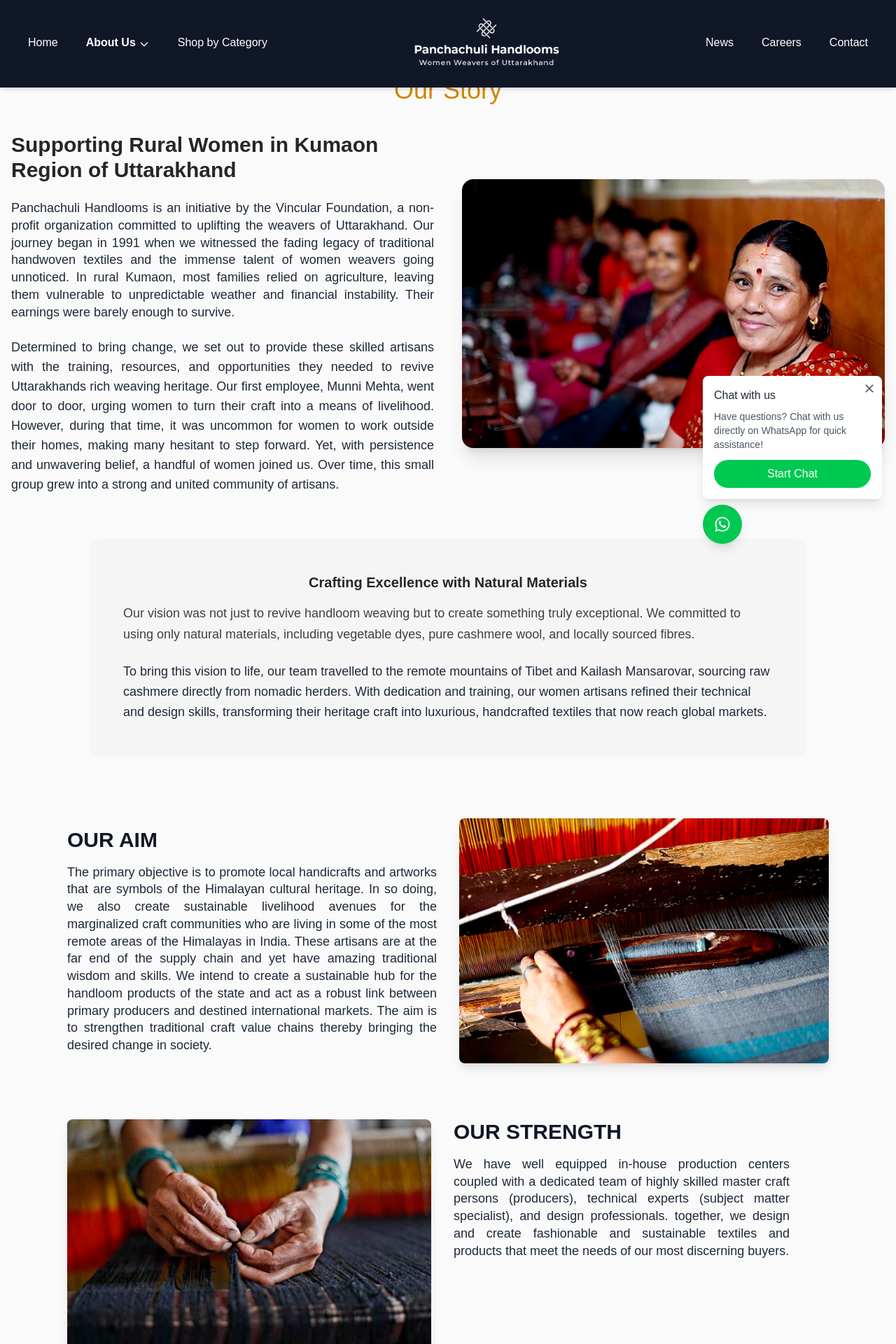
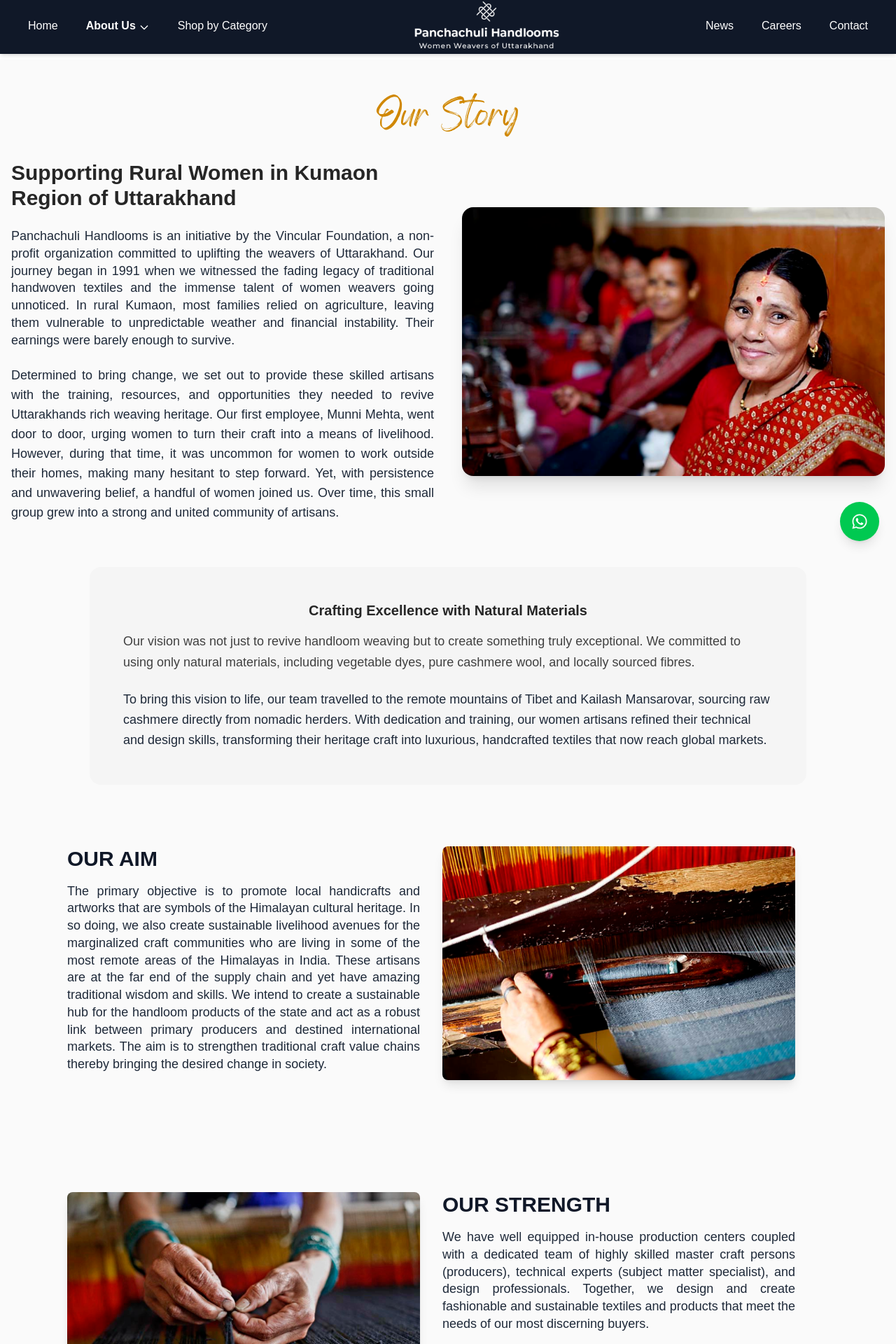
Before and after one commit to shreyapathak2828/panchachuli-clone, a Next.js app: page /about in a window 1280 px wide. Shown: the part 3-1923 px from the top of the page at 70% size. Built offline with nearby package versions, Linux system fonts and the light colour scheme.

Commit message:
Update homepage styling

```diff
--- a/src/app/about/page.tsx
+++ b/src/app/about/page.tsx
@@ -1,6 +1,6 @@
 "use client";
 import React from 'react'
-import { Caveat } from "next/font/google";
+{/*import { Caveat } from "next/font/google";*/ }
 import story from "../../../public/categories/story.png"
 import Image from 'next/image';
 import aim from "../../../public/categories/aim.png"
@@ -15,18 +15,22 @@ import dyeing from "../../../public/categories/dyeing.png"
 import weaving from "../../../public/categories/weaving.png"
 import fabrics from "../../../public/categories/fabrics.jpeg"
 import Footer from '../components/Footer';
-import WhatsAppFloatingButton from '../components/WhatsAppFloatingButton'
+import WhatsAppButton from '../components/WhatsAppButton';
+import localFont from "next/font/local";
 
 
-const caveat = Caveat({ subsets: ["latin"], weight: ["400", "700"] });
+{/*const caveat = Caveat({ subsets: ["latin"], weight: ["400", "700"] });*/ }
+const gellatio = localFont({
+    src: "../fonts/gellatio.ttf",
+})
 
 function about() {
     return (
         <>
-            <div className='min-h-screen bg-neutral-50 font-poppins mt-22' id="ourStory">
+            <div className='min-h-screen pt-10 bg-neutral-50 font-poppins mt-22' id="ourStory">
                 <section id="mission" className='py-6 md:py-6 px-4 transition-opacity duration-1000 opacity-100'>
                     <div className='container mx-auto max-w-7xl'>
-                        <h1 className={`text-2xl md:text-4xl text-yellow-600 mb-10 text-center ${caveat}`}>Our Story</h1>
+                        <h1 className={`text-2xl md:text-4xl text-yellow-600 mb-10 text-center ${gellatio.className}`}>Our Story</h1>
                         <div className='grid grid-cols-1 md:grid-cols-2 gap-10 items-center'>
                             <div>
                                 <h2 className='text-2xl md:text-3xl font-semibold text-neutral-800 mb-6'>Supporting Rural Women in Kumaon Region of Uttarakhand</h2>
@@ -53,7 +57,11 @@ function about() {
                 <div className='max-w-6xl mx-auto py-12 px-4 sm:px-6 lg:px-8'>
                     <div className='flex flex-col-reverse md:flex-row items-center justify-between gap-8 mb-20'>
 
-                        <div className='md:w-1/2'>
+                        <div className='flex flex-col md:flex-row items-center justify-between mb-20'>
+                            <div className='flex flex-col md:flex-row md:pr-12 gap-8 w-full'>
+
+
+                                <div className='md:w-1/2 w-full order-1 md:order-1 px-2 md:px-0'>
                                     <h2 className='text-2xl md:text-3xl font-semibold text-gray-900 mb-4 text-center md:text-left'>
                                         OUR AIM
                                     </h2>
@@ -67,26 +75,35 @@ function about() {
                                     </p>
                                 </div>
 
-                        <div className='md:w-1/2'>
-                            <Image src={aim} alt='image' className='rounded-lg shadow-lg w-full h-auto object-cover' />
+
+                                <div className='md:w-1/2 w-full order-2 md:order-2'>
+                                    <Image src={aim} alt="Our Aim Image" className='rounded-lg shadow-lg w-full h-auto object-cover' />
+                                </div>
+
                             </div>
                         </div>
 
-                    <div className='flex flex-col md:flex-row items-center justify-between gap-8 mb-20'>
-                        <div className=' mb-8 md:mb-0 md:pr-12'>
 
-                            <div className='flex'>
-                                <div className='md:w-1/2 w-full '>
+
+                    </div>
+
+                    <div className='flex flex-col md:flex-row items-center justify-between mb-20'>
+                        <div className='mb-8 md:mb-0 md:pr-12 flex flex-col gap-8 md:flex-row'>
+
+                            <div className='md:w-1/2 w-full order-1 md:order-2 px-2 md:px-0'>
+                                <h2 className='text-2xl md:text-3xl font-semibold text-gray-900 mb-4 text-center md:text-left'>OUR STRENGTH</h2>
+                                <p className='text-base sm:text-lg text-gray-800 text-justify font-[300] leading-snug'>
+                                    We have well equipped in-house production centers coupled with a dedicated team of highly skilled master craft persons (producers), technical experts (subject matter specialist), and design professionals. Together, we design and create fashionable and sustainable textiles and products that meet the needs of our most discerning buyers.
+                                </p>
+                            </div>
+
+                            <div className='md:w-1/2 w-full order-2 md:order-1'>
                                 <Image src={strength} alt="image" className='rounded-lg shadow-lg w-full h-auto object-cover' />
                             </div>
-                                <div className='md:w-1/2 w-full pl-8 px-2'>
-                                    <h2 className='text-2xl md:text-3xl font-semibold text-gray-900 mb-4 text-center md:text-left'>OUR STRENGTH</h2>
-                                    <p className=' text-base sm:text-lg text-gray-800 text-justify font-[300] leading-snug'>We have well equipped in-house production centers coupled with a dedicated team of highly skilled master craft persons (producers), technical experts (subject matter specialist), and design professionals. together, we design and create fashionable and sustainable textiles and products that meet the needs of our most discerning buyers.</p>
 
                         </div>
                     </div>
-                        </div>
-                    </div>
+
 
                     <div className="flex flex-col md:flex-row items-center justify-between mb-20 px-4 md:px-8">
                         <div className="mb-8 md:mb-0 md:pr-12 w-full">
@@ -137,7 +154,7 @@ function about() {
                     <header className='bg-cover h-72 flex items-center justify-center'>
                         <div className='container mx-auto px-6 flex justify-center items-center h-full'>
                             <div className='max-w-2xl bg-white/80 backdrop-blur-sm p-1 rounded-lg text-center'>
-                                <h1 className={`text-4xl md:text-5xl font-light text-amber-900 mb-4 ${caveat}`}>Our Weaving Process</h1>
+                                <h1 className={`text-4xl md:text-5xl font-light text-amber-900 mb-4 ${gellatio.className}`}>Our Weaving Process</h1>
                                 <p className='text-lg text-amber-800'>Centuries of tradition meet sustainable innovation in our carefully crafted products. Each piece tells a story of artisanship passed down through generations.</p>
                             </div>
                         </div>
@@ -324,7 +341,7 @@ function about() {
                     </div>
                 </section>
 
-                <WhatsAppFloatingButton />
+                <WhatsAppButton />
 
                 <Footer />
 
--- a/src/app/components/Footer.tsx
+++ b/src/app/components/Footer.tsx
@@ -1,9 +1,17 @@
 import React from 'react';
 import Link from 'next/link';
+import localFont from "next/font/local";
+
+{/*const caveat = Caveat({ subsets: ["latin"], weight: ["400", "700"] });*/}
+const gellatio = localFont({
+  src: "../fonts/gellatio.ttf",
+})
 
 const Footer: React.FC = () => {
+
   return (
     <footer className='bg-gray-800 text-gray-300 py-8 w-full'>
+      <p className={`${gellatio.className} w-full justify-center items-center flex pb-20 pt-5 text-4xl`}>Thank you for the love</p>
       <div className='px-4 sm:px-6 lg:px-8 max-w-screen-xl mx-auto'>
         <div className='grid grid-cols-1 sm:grid-cols-2 md:grid-cols-5 gap-8'>
           <div>
--- /dev/null
+++ b/src/app/components/WhatsAppButton.tsx
@@ -0,0 +1,22 @@
+'use client';
+
+import { FaWhatsapp } from 'react-icons/fa'
+import Link from 'next/link';
+
+const WhatsAppButton = () => {
+  const phoneNumber = '919311138145';
+
+  return (
+    <Link
+      href={`https://wa.me/${phoneNumber}`}
+      target="_blank"
+      rel="noopener noreferrer"
+      className="fixed bottom-6 right-6 z-50 bg-green-500 hover:bg-green-600 text-white p-4 rounded-full shadow-lg transition transform hover:scale-110"
+      aria-label="Chat on WhatsApp"
+    >
+      <FaWhatsapp size={24} />
+    </Link>
+  );
+};
+
+export default WhatsAppButton;
--- a/src/app/components/WhatsAppFloatingButton.tsx
+++ b/src/app/components/WhatsAppFloatingButton.tsx
@@ -24,7 +24,7 @@ const WhatsAppFloatingButton = () => {
     <div className="fixed bottom-5 right-5 z-50">
       {showPopup && (
         <div className="relative bg-white shadow-lg rounded-lg p-4 mb-2 animate-fade-in w-64">
-          {/* Close button */}
+
           <button
             onClick={() => setShowPopup(false)}
             className="absolute top-2 right-2 text-gray-600 hover:text-gray-800"
--- a/src/app/components/navigation.tsx
+++ b/src/app/components/navigation.tsx
@@ -8,14 +8,13 @@ import { useState } from "react"
 export const Navigation = () => {
     const pathname = usePathname();
     const [isMobileMenuOpen, setMobileMenuOpen] = useState(false);
+    const [aboutDropdownOpen, setAboutDropdownOpen] = useState(false);
 
     return (
         <nav className="fixed top-0 left-0 w-full z-50 bg-gray-900 text-white shadow-md">
-            <div className="flex justify-between items-center px-6 py-4 md:px-10">
-
+            <div className="flex justify-between items-center px-6 md:px-10">
 
                 <div className="flex items-center space-x-10 font-poppins font-[300]">
-
                     <div className="md:hidden">
                         <button onClick={() => setMobileMenuOpen(!isMobileMenuOpen)} aria-label="Toggle menu">
                             {isMobileMenuOpen ? (
@@ -29,7 +28,6 @@ export const Navigation = () => {
                             )}
                         </button>
                     </div>
-
 
                     <div className="hidden md:flex items-center space-x-10">
                         <Link href="/" className={pathname === "/" ? "font-bold" : ""}>Home</Link>
@@ -61,11 +59,9 @@ export const Navigation = () => {
                     </div>
                 </div>
 
-
-                <div className="relative w-32 h-14 md:w-52 md:h-24">
+                <div className="relative w-32 h-20 md:w-52 md:h-20">
                     <Image src={logo} alt="logo" fill className="object-contain invert" />
                 </div>
-
 
                 <div className="hidden md:flex items-center space-x-10 font-poppins font-[300]">
                     <Link href="/news" className={pathname === "/news" ? "font-bold" : ""}>News</Link>
@@ -73,15 +69,47 @@ export const Navigation = () => {
                     <Link href="/contact" className={pathname === "/contact" ? "font-bold" : ""}>Contact</Link>
                 </div>
 
-
                 <div className="w-6 h-6 md:hidden" />
             </div>
-
 
             {isMobileMenuOpen && (
                 <div className="md:hidden bg-gray-800 py-4 px-6 space-y-3 font-poppins">
                     <Link href="/" onClick={() => setMobileMenuOpen(false)} className="block">Home</Link>
-                    <Link href="/about" onClick={() => setMobileMenuOpen(false)} className="block">About Us</Link>
+
+                    <div>
+                        <button
+                            onClick={() => setAboutDropdownOpen(!aboutDropdownOpen)}
+                            className="w-full text-left flex items-center"
+                        >
+                            <span>About Us</span>
+                            <svg
+                                className={`w-4 h-4 transform transition-transform ${
+                                    aboutDropdownOpen ? "rotate-180" : ""
+                                }`}
+                                fill="none"
+                                stroke="currentColor"
+                                strokeWidth="2"
+                                viewBox="0 0 24 24"
+                            >
+                                <path strokeLinecap="round" strokeLinejoin="round" d="M19 9l-7 7-7-7" />
+                            </svg>
+                        </button>
+
+                        {aboutDropdownOpen && (
+                            <div className="ml-4 mt-2 space-y-2">
+                                <Link href="/about#ourstory" onClick={() => setMobileMenuOpen(false)} className="block">
+                                    Panchachuli Handlooms
+                                </Link>
+                                <Link href="/about#weavingProcess" onClick={() => setMobileMenuOpen(false)} className="block">
+                                    Our Weaving Process
+                                </Link>
+                                <Link href="/about#vincularFoundation" onClick={() => setMobileMenuOpen(false)} className="block">
+                                    Vincular Foundation
+                                </Link>
+                            </div>
+                        )}
+                    </div>
+
                     <Link href="/shop" onClick={() => setMobileMenuOpen(false)} className="block">Shop by Category</Link>
                     <Link href="/news" onClick={() => setMobileMenuOpen(false)} className="block">News</Link>
                     <Link href="/careers" onClick={() => setMobileMenuOpen(false)} className="block">Careers</Link>
--- a/src/app/news/page.tsx
+++ b/src/app/news/page.tsx
@@ -1,7 +1,7 @@
 "use client"
 import { useEffect, useState } from "react";
 import Footer from '../components/Footer';
-import WhatsAppFloatingButton from "../components/WhatsAppFloatingButton";
+import WhatsAppButton from "../components/WhatsAppButton";
 
 interface NewsItem {
   _id: string;
@@ -47,7 +47,7 @@ export default function NewsPage() {
 
 
   </div>
-  <WhatsAppFloatingButton />
+  <WhatsAppButton />
   <Footer />
   </div>
 
--- a/src/app/page.tsx
+++ b/src/app/page.tsx
@@ -19,15 +19,20 @@ import { FontAwesomeIcon } from "@fortawesome/react-fontawesome";
 import Footer from './components/Footer';
 import Slider from './components/Slider'
 import about from "../../public/categories/about-group.jpg";
-import WhatsAppFloatingButton from './components/WhatsAppFloatingButton'
+import WhatsAppButton from './components/WhatsAppButton';
+import localFont from "next/font/local";
 
 const caveat = Caveat({ subsets: ["latin"], weight: ["400", "700"] });
+
+const gellatio = localFont({
+  src: "./fonts/gellatio.ttf",
+})
 
 export default function Home() {
   return (
     <>
       <main className='font-poppins '>
-        <section className='mt-12 py-12 bg-neutral-800 text-white'>
+        <section className='mt-7 py-12 bg-neutral-800 text-white'>
           <Slider />
           <div className='container mx-auto max-w-5xl pt-16'>
             <div className='grid grid-cols-1 md:grid-cols-3 gap-8'>
@@ -73,7 +78,7 @@ export default function Home() {
         <section className='pt-12 md:py-10 bg-gray-50'>
           <div className='max-w-auto mx-auto px-2 md:px-4'>
 
-            <h1 className={`font-bold md:font-normal text-center mb-12 text-yellow-600 ${caveat.className} text-6xl `}>Timeless Elegance for Everyone</h1>
+            <h1 className={`font-bold md:font-normal text-center mb-12 text-yellow-600 ${gellatio.className} text-6xl `}>Timeless Elegance for Everyone</h1>
 
             <div className="grid grid-cols-1 md:grid-cols-2 lg:grid-cols-4 gap-6 px-6 md:px-16 place-items-center">
               {[
@@ -93,8 +98,8 @@ export default function Home() {
                     className="absolute inset-0 w-full h-full object-cover mix-blend-overlay transition-transform duration-700 group-hover:scale-110"
                   />
                   <div className="absolute bottom-0 left-0 right-0 p-4 sm:p-6 text-white">
-                    <h3 className="text-xl sm:text-2xl font-bold mb-1 sm:mb-2">{item.title}</h3>
-                    <p className="text-xs sm:text-sm text-gray-200">{item.desc}</p>
+                    <h3 className="text-2xl md:text-xl sm:text-2xl font-bold mb-1 sm:mb-2">{item.title}</h3>
+                    <p className="text-xl md:text-xs sm:text-sm text-gray-200">{item.desc}</p>
                   </div>
                 </Link>
               ))}
@@ -122,7 +127,7 @@ export default function Home() {
 
         <section className='py-2'>
           <div className='max-w-auto mx-auto px-4 md:px-18 pt-8'>
-            <h2 className={`text-6xl font-extrabold md:font-normal text-center mb-4 md:mb-12 text-yellow-600 ${caveat.className} `}>Our Collections</h2>
+            <h2 className={`text-6xl font-extrabold md:font-normal text-center mb-4 md:mb-12 text-yellow-600 ${gellatio.className} `}>Our Collections</h2>
 
             <div className='grid md:grid-cols-2 gap-12 items-center mb-20'>
               <div className=''>
@@ -192,7 +197,7 @@ export default function Home() {
         </section>
 
         <div className='w-full overflow-hidden'>
-          <h2 className={`text-6xl font-normal text-center my-8 mt-24 px-4 text-yellow-600 ${caveat.className}`}>
+          <h2 className={`text-6xl font-normal text-center my-8 mt-24 px-4 text-yellow-600 ${gellatio.className}`}>
             You make a difference with every purchase!
           </h2>
 
@@ -216,12 +221,17 @@ export default function Home() {
         <div className='flex flex-wrap lg:h-screen justify-center items-center'>
 
           <div className='relative h-96 sm:h-[450px] md:h-[550px] lg:h-screen  mt-10 bg-no-repeat bg-center bg-cover rounded-lg overflow-hidden'>
-            <Image src={sustainable} className='h-[800px] w-[600px]' alt='photo' />
+            <Image
+              src={sustainable}
+              className='h-[600px] w-full md:h-[600px] md:w-[600px] object-cover'
+              alt='photo'
+            />
+
           </div>
 
           <div className="relative h-[400px] sm:h-[450px] md:h-[550px] lg:h-screen w-full md:w-1/2 mt-10 flex flex-col items-center justify-center rounded-lg bg-gray-100 p-4 sm:p-6 overflow-hidden">
 
-            <div className={`text-3xl sm:text-5xl md:text-7xl font-regular text-yellow-600 text-center ${caveat}`}>
+            <div className={`text-3xl sm:text-5xl md:text-7xl font-regular text-yellow-600 text-center ${gellatio.className}`}>
               Sustainable
             </div>
 
@@ -281,7 +291,7 @@ export default function Home() {
               </div>
             </div>
           </section>
-          <WhatsAppFloatingButton />
+          <WhatsAppButton />
           <Footer />
 
         </div>
--- a/src/app/shop/page.tsx
+++ b/src/app/shop/page.tsx
@@ -1,6 +1,6 @@
 import React from 'react'
 import Footer from '../components/Footer';
-import WhatsAppFloatingButton from '../components/WhatsAppFloatingButton';
+import WhatsAppButton from '../components/WhatsAppButton';
 
 function shop() {
   return (
@@ -47,7 +47,7 @@ function shop() {
           </div>
         </div>
       </div>
-      <WhatsAppFloatingButton />
+      <WhatsAppButton />
       <Footer />
     </div>
   )
```
Also changed, not shown: src/app/careers/page.tsx (+7 -3 lines), src/app/components/Slider.tsx (+7 -9 lines), src/app/fonts/gellatio.ttf (added). Lines whose indentation alone changed are shown as unchanged.
